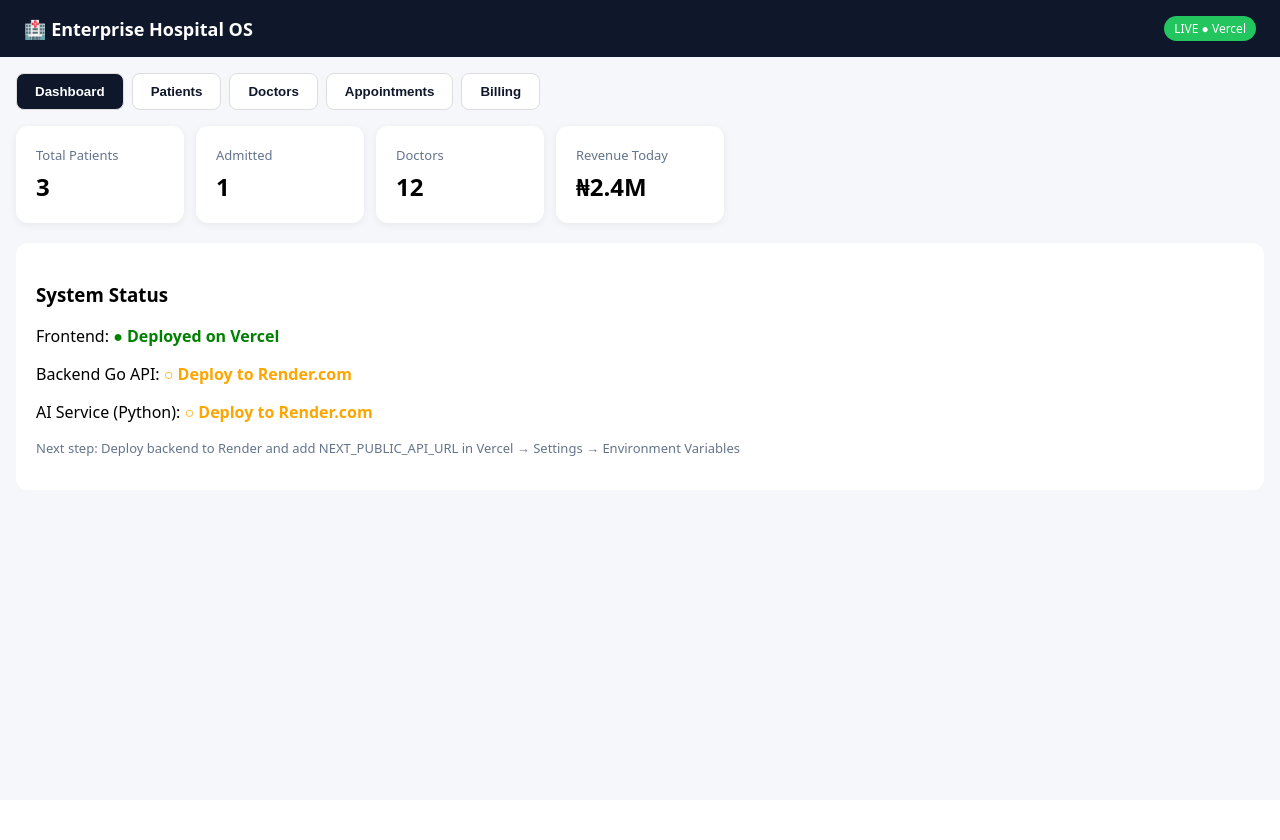
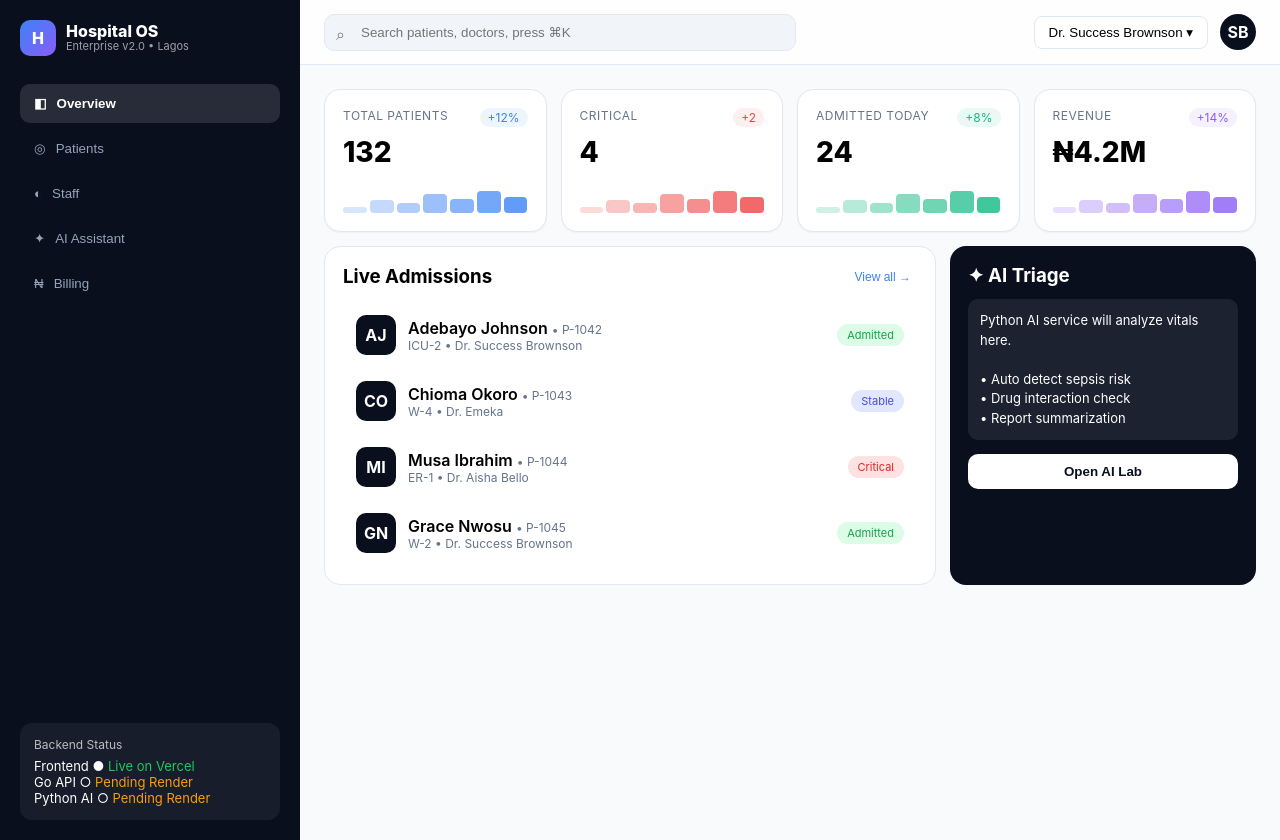
Before and after one commit to successbrownson222-cloud/enterprise-hospital-os, a Next.js app in the folder frontend/: page / in a window 1280 px wide. Before the commit the page ends 800 px from the top, so only its background shows below. Built offline with nearby package versions, Linux system fonts and the light colour scheme.

Commit message:
Update page.tsx

```diff
--- a/frontend/app/page.tsx
+++ b/frontend/app/page.tsx
@@ -1,98 +1,164 @@
 "use client";
-import { useState } from "react";
+import { useState, useMemo } from "react";
 
-type Patient = { id: string; name: string; age: number; status: string; doctor: string; date: string };
+type Patient = { id: string; name: string; age: number; gender: string; status: "Admitted"|"Discharged"|"Critical"|"Stable"; doctor: string; ward: string; avatar: string; date: string; bp: string; temp: string };
 
-const initialPatients: Patient[] = [
-  { id: "P-001", name: "Adebayo Johnson", age: 34, status: "Admitted", doctor: "Dr. Success Brownson", date: "2026-10-28" },
-  { id: "P-002", name: "Chioma Okoro", age: 28, status: "Discharged", doctor: "Dr. Emeka N.", date: "2026-10-27" },
-  { id: "P-003", name: "Musa Ibrahim", age: 45, status: "In Surgery", doctor: "Dr. Aisha Bello", date: "2026-10-28" },
+const patientsData: Patient[] = [
+  { id: "P-1042", name: "Adebayo Johnson", age: 34, gender: "M", status: "Admitted", doctor: "Dr. Success Brownson", ward: "ICU-2", avatar: "AJ", date: "Today 08:42", bp: "120/80", temp: "37.1°C" },
+  { id: "P-1043", name: "Chioma Okoro", age: 28, gender: "F", status: "Stable", doctor: "Dr. Emeka", ward: "W-4", avatar: "CO", date: "Today 09:12", bp: "118/76", temp: "36.8°C" },
+  { id: "P-1044", name: "Musa Ibrahim", age: 45, gender: "M", status: "Critical", doctor: "Dr. Aisha Bello", ward: "ER-1", avatar: "MI", date: "Today 10:03", bp: "145/95", temp: "38.2°C" },
+  { id: "P-1045", name: "Grace Nwosu", age: 31, gender: "F", status: "Admitted", doctor: "Dr. Success Brownson", ward: "W-2", avatar: "GN", date: "Yesterday", bp: "110/70", temp: "36.9°C" },
 ];
 
-export default function HospitalOS() {
-  const [tab, setTab] = useState("dashboard");
-  const [patients, setPatients] = useState<Patient[]>(initialPatients);
-  const [search, setSearch] = useState("");
-  const [showAdd, setShowAdd] = useState(false);
-  const [newPatient, setNewPatient] = useState({ name: "", age: "", doctor: "" });
+export default function EnterpriseHospitalOS() {
+  const [active, setActive] = useState("dashboard");
+  const [q, setQ] = useState("");
+  const [patients, setPatients] = useState(patientsData);
+  const [selected, setSelected] = useState<Patient|null>(null);
+  const [newP, setNewP] = useState({name:"",age:""});
 
-  const filtered = patients.filter(p => p.name.toLowerCase().includes(search.toLowerCase()));
+  const filtered = useMemo(()=> patients.filter(p=> (p.name+p.id+p.doctor).toLowerCase().includes(q.toLowerCase())), [q, patients]);
 
-  const addPatient = () => {
-    if (!newPatient.name) return;
-    setPatients([{ id: `P-${Math.floor(Math.random()*900)+100}`, name: newPatient.name, age: parseInt(newPatient.age)||30, status: "Admitted", doctor: newPatient.doctor||"Dr. Success", date: new Date().toISOString().split('T')[0] }, ...patients]);
-    setNewPatient({ name: "", age: "", doctor: "" });
-    setShowAdd(false);
+  const add = () => {
+    if(!newP.name) return;
+    const p: Patient = { id:`P-${Math.floor(Math.random()*9000)}`, name:newP.name, age: parseInt(newP.age)||30, gender:"M", status:"Admitted", doctor:"Dr. Success Brownson", ward:"W-1", avatar:newP.name.slice(0,2).toUpperCase(), date:"Just now", bp:"120/80", temp:"37.0°C" };
+    setPatients([p,...patients]); setNewP({name:"",age:""});
   };
 
+  const tabs = [
+    {id:"dashboard", label:"Overview", icon:"◧"},
+    {id:"patients", label:"Patients", icon:"◎"},
+    {id:"doctors", label:"Staff", icon:"◐"},
+    {id:"ai", label:"AI Assistant", icon:"✦"},
+    {id:"billing", label:"Billing", icon:"₦"},
+  ];
+
   return (
-    <div style={{ fontFamily: "system-ui", background: "#f5f7fb", minHeight: "100vh" }}>
-      <header style={{ background: "#0f172a", color: "white", padding: "16px 24px", display: "flex", justifyContent: "space-between", alignItems: "center" }}>
-        <h1 style={{ margin: 0, fontSize: "18px" }}>🏥 Enterprise Hospital OS</h1>
-        <span style={{ background: "#22c55e", padding: "4px 10px", borderRadius: "20px", fontSize: "12px" }}>LIVE ● Vercel</span>
+    <div style={{display:"flex", minHeight:"100vh", background:"#f8fafc", fontFamily:"Inter, system-ui"}}>
+      {/* SIDEBAR */}
+      <aside style={{width:"260px", background:"#0a0f1e", color:"white", padding:"20px", display:"flex", flexDirection:"column", position:"sticky", top:0, height:"100vh"}}>
+        <div style={{display:"flex", alignItems:"center", gap:"10px", marginBottom:"28px"}}>
+          <div style={{width:"36px", height:"36px", background:"linear-gradient(135deg,#3b82f6,#8b5cf6)", borderRadius:"10px", display:"grid", placeItems:"center", fontWeight:800}}>H</div>
+          <div><div style={{fontWeight:800, lineHeight:1}}>Hospital OS</div><div style={{fontSize:"11px", opacity:0.6}}>Enterprise v2.0 • Lagos</div></div>
+        </div>
+        <div style={{display:"flex", flexDirection:"column", gap:"6px"}}>
+          {tabs.map(t=>(
+            <button key={t.id} onClick={()=>setActive(t.id)} style={{textAlign:"left", padding:"12px 14px", borderRadius:"10px", border:"none", background: active===t.id ? "rgba(255,255,255,0.12)" : "transparent", color: active===t.id ? "white" : "#94a3b8", cursor:"pointer", display:"flex", gap:"10px", fontWeight: active===t.id ? 700 : 500}}>
+              <span>{t.icon}</span> {t.label}
+            </button>
+          ))}
+        </div>
+        <div style={{marginTop:"auto", background:"rgba(255,255,255,0.06)", padding:"14px", borderRadius:"12px"}}>
+          <div style={{fontSize:"12px", opacity:0.7}}>Backend Status</div>
+          <div style={{fontSize:"13px", marginTop:"6px"}}>Frontend ● <span style={{color:"#22c55e"}}>Live on Vercel</span></div>
+          <div style={{fontSize:"13px"}}>Go API ○ <span style={{color:"#f59e0b"}}>Pending Render</span></div>
+          <div style={{fontSize:"13px"}}>Python AI ○ <span style={{color:"#f59e0b"}}>Pending Render</span></div>
+        </div>
+      </aside>
+
+      {/* MAIN */}
+      <div style={{flex:1}}>
+        <header style={{height:"64px", background:"rgba(255,255,255,0.8)", backdropFilter:"blur(12px)", borderBottom:"1px solid #e2e8f0", display:"flex", alignItems:"center", justifyContent:"space-between", padding:"0 24px", position:"sticky", top:0, zIndex:10}}>
+          <div style={{display:"flex", alignItems:"center", gap:"12px", flex:1}}>
+            <div style={{position:"relative", flex:"1", maxWidth:"420px"}}>
+              <input value={q} onChange={e=>setQ(e.target.value)} placeholder="Search patients, doctors, press ⌘K" style={{width:"100%", padding:"10px 14px 10px 36px", borderRadius:"10px", border:"1px solid #e2e8f0", background:"#f1f5f9", outline:"none"}}/>
+              <span style={{position:"absolute", left:"12px", top:"10px", opacity:0.5}}>⌕</span>
+            </div>
+          </div>
+          <div style={{display:"flex", alignItems:"center", gap:"12px"}}>
+            <button style={{padding:"8px 14px", borderRadius:"8px", border:"1px solid #e2e8f0", background:"white"}}>Dr. Success Brownson ▾</button>
+            <div style={{width:"36px", height:"36px", borderRadius:"50%", background:"#0a0f1e", color:"white", display:"grid", placeItems:"center", fontWeight:700}}>SB</div>
+          </div>
         </header>
 
-      <div style={{ display: "flex", gap: "8px", padding: "16px", flexWrap: "wrap" }}>
-        {["dashboard","patients","doctors","appointments","billing"].map(t => (
-          <button key={t} onClick={()=>setTab(t)} style={{ padding: "10px 18px", borderRadius: "8px", border: "1px solid #ddd", background: tab===t ? "#0f172a" : "white", color: tab===t ? "white" : "#0f172a", textTransform: "capitalize", cursor: "pointer", fontWeight: 600 }}>{t}</button>
+        <main style={{padding:"24px"}}>
+          {active==="dashboard" && (
+            <>
+              <div style={{display:"grid", gridTemplateColumns:"repeat(auto-fit,minmax(200px,1fr))", gap:"14px"}}>
+                {[
+                  {label:"Total Patients", value:patients.length+128, change:"+12%", color:"#3b82f6"},
+                  {label:"Critical", value:patients.filter(p=>p.status==="Critical").length+3, change:"+2", color:"#ef4444"},
+                  {label:"Admitted Today", value:"24", change:"+8%", color:"#10b981"},
+                  {label:"Revenue", value:"₦4.2M", change:"+14%", color:"#8b5cf6"},
+                ].map(card=>(
+                  <div key={card.label} style={{background:"white", borderRadius:"16px", padding:"18px", border:"1px solid #e2e8f0", boxShadow:"0 1px 2px rgba(0,0,0,0.04)"}}>
+                    <div style={{display:"flex", justifyContent:"space-between"}}><span style={{fontSize:"12px", color:"#64748b", textTransform:"uppercase", letterSpacing:"0.5px"}}>{card.label}</span><span style={{fontSize:"12px", background:`${card.color}15`, color:card.color, padding:"2px 8px", borderRadius:"20px"}}>{card.change}</span></div>
+                    <div style={{fontSize:"28px", fontWeight:800, marginTop:"8px"}}>{card.value}</div>
+                    <div style={{height:"32px", marginTop:"12px", display:"flex", alignItems:"end", gap:"3px"}}>{[20,40,30,60,45,70,50].map((h,i)=><div key={i} style={{flex:1, height:`${h}%`, background:card.color, opacity:0.2+i*0.1, borderRadius:"4px"}}/>)}</div>
+                  </div>
                 ))}
               </div>
 
-      <main style={{ padding: "0 16px 40px" }}>
-        {tab==="dashboard" && (
-          <div style={{ display: "grid", gridTemplateColumns: "repeat(auto-fit,minmax(160px,1fr))", gap: "12px" }}>
-            {[{k:"Total Patients",v:patients.length},{k:"Admitted",v:patients.filter(p=>p.status==="Admitted").length},{k:"Doctors",v:12},{k:"Revenue Today",v:"₦2.4M"}].map(c=>(
-              <div key={c.k} style={{ background:"white", padding:"20px", borderRadius:"12px", boxShadow:"0 2px 8px rgba(0,0,0,0.06)" }}>
-                <div style={{ color:"#64748b", fontSize:"13px" }}>{c.k}</div>
-                <div style={{ fontSize:"24px", fontWeight:700, marginTop:"6px" }}>{c.v}</div>
+              <div style={{display:"grid", gridTemplateColumns:"2fr 1fr", gap:"14px", marginTop:"14px"}}>
+                <div style={{background:"white", borderRadius:"16px", padding:"18px", border:"1px solid #e2e8f0"}}>
+                  <div style={{display:"flex", justifyContent:"space-between", alignItems:"center", marginBottom:"14px"}}><h3 style={{margin:0}}>Live Admissions</h3><button onClick={()=>setActive("patients")} style={{fontSize:"12px", color:"#3b82f6", background:"none", border:"none", cursor:"pointer"}}>View all →</button></div>
+                  {filtered.slice(0,4).map(p=>(
+                    <div key={p.id} onClick={()=>setSelected(p)} style={{display:"flex", alignItems:"center", gap:"12px", padding:"12px", borderRadius:"12px", cursor:"pointer", border:"1px solid transparent"}} onMouseEnter={e=>e.currentTarget.style.background="#f8fafc"} onMouseLeave={e=>e.currentTarget.style.background="transparent"}>
+                      <div style={{width:"40px", height:"40px", borderRadius:"10px", background:"#0a0f1e", color:"white", display:"grid", placeItems:"center", fontWeight:700}}>{p.avatar}</div>
+                      <div style={{flex:1}}><div style={{fontWeight:600}}>{p.name} <span style={{fontWeight:400, color:"#64748b", fontSize:"12px"}}>• {p.id}</span></div><div style={{fontSize:"12px", color:"#64748b"}}>{p.ward} • {p.doctor}</div></div>
+                      <span style={{fontSize:"11px", padding:"4px 10px", borderRadius:"20px", background: p.status==="Critical" ? "#fee2e2" : p.status==="Admitted" ? "#dcfce7" : "#e0e7ff", color: p.status==="Critical" ? "#dc2626" : p.status==="Admitted" ? "#16a34a" : "#4f46e5"}}>{p.status}</span>
                     </div>
                   ))}
-            <div style={{ gridColumn:"1/-1", background:"white", padding:"20px", borderRadius:"12px", marginTop:"8px" }}>
-              <h3>System Status</h3>
-              <p>Frontend: <b style={{color:"green"}}>● Deployed on Vercel</b></p>
-              <p>Backend Go API: <b style={{color:"orange"}}>○ Deploy to Render.com</b></p>
-              <p>AI Service (Python): <b style={{color:"orange"}}>○ Deploy to Render.com</b></p>
-              <p style={{color:"#64748b", fontSize:"13px", marginTop:"12px"}}>Next step: Deploy backend to Render and add NEXT_PUBLIC_API_URL in Vercel → Settings → Environment Variables</p>
+                </div>
+                <div style={{background:"#0a0f1e", borderRadius:"16px", padding:"18px", color:"white"}}>
+                  <h3 style={{margin:"0 0 12px"}}>✦ AI Triage</h3>
+                  <div style={{background:"rgba(255,255,255,0.08)", padding:"12px", borderRadius:"10px", fontSize:"13px", lineHeight:1.5}}>
+                    Python AI service will analyze vitals here. <br/><br/>• Auto detect sepsis risk<br/>• Drug interaction check<br/>• Report summarization
+                  </div>
+                  <button onClick={()=>setActive("ai")} style={{marginTop:"14px", width:"100%", padding:"10px", borderRadius:"10px", background:"white", color:"#0a0f1e", border:"none", fontWeight:700, cursor:"pointer"}}>Open AI Lab</button>
                 </div>
               </div>
+            </>
           )}
 
-        {tab==="patients" && (
-          <div style={{ background:"white", borderRadius:"12px", padding:"16px" }}>
-            <div style={{ display:"flex", gap:"8px", marginBottom:"16px", flexWrap:"wrap" }}>
-              <input value={search} onChange={e=>setSearch(e.target.value)} placeholder="Search patient..." style={{ flex:1, padding:"10px", borderRadius:"8px", border:"1px solid #ddd" }} />
-              <button onClick={()=>setShowAdd(!showAdd)} style={{ padding:"10px 16px", background:"#2563eb", color:"white", border:"none", borderRadius:"8px", cursor:"pointer" }}>{showAdd ? "Close" : "+ Add Patient"}</button>
+          {active==="patients" && (
+            <div style={{background:"white", borderRadius:"16px", border:"1px solid #e2e8f0", overflow:"hidden"}}>
+              <div style={{padding:"16px 18px", display:"flex", justifyContent:"space-between", alignItems:"center", borderBottom:"1px solid #e2e8f0", gap:"10px", flexWrap:"wrap"}}>
+                <h3 style={{margin:0}}>Patients • {filtered.length}</h3>
+                <div style={{display:"flex", gap:"8px"}}>
+                  <input placeholder="Name" value={newP.name} onChange={e=>setNewP({...newP,name:e.target.value})} style={{padding:"8px 10px", borderRadius:"8px", border:"1px solid #e2e8f0"}}/>
+                  <input placeholder="Age" value={newP.age} onChange={e=>setNewP({...newP,age:e.target.value})} style={{width:"70px", padding:"8px 10px", borderRadius:"8px", border:"1px solid #e2e8f0"}}/>
+                  <button onClick={add} style={{padding:"8px 14px", background:"#0a0f1e", color:"white", borderRadius:"8px", border:"none", cursor:"pointer"}}>+ Add</button>
                 </div>
-
-            {showAdd && (
-              <div style={{ display:"flex", gap:"8px", marginBottom:"16px", flexWrap:"wrap", background:"#f8fafc", padding:"12px", borderRadius:"8px" }}>
-                <input placeholder="Full Name" value={newPatient.name} onChange={e=>setNewPatient({...newPatient,name:e.target.value})} style={{ flex:1, padding:"8px", borderRadius:"6px", border:"1px solid #ddd" }} />
-                <input placeholder="Age" value={newPatient.age} onChange={e=>setNewPatient({...newPatient,age:e.target.value})} style={{ width:"80px", padding:"8px", borderRadius:"6px", border:"1px solid #ddd" }} />
-                <input placeholder="Doctor" value={newPatient.doctor} onChange={e=>setNewPatient({...newPatient,doctor:e.target.value})} style={{ flex:1, padding:"8px", borderRadius:"6px", border:"1px solid #ddd" }} />
-                <button onClick={addPatient} style={{ padding:"8px 14px", background:"#0f172a", color:"white", border:"none", borderRadius:"6px" }}>Save</button>
               </div>
-            )}
-
-            <div style={{ overflowX:"auto" }}>
-              <table style={{ width:"100%", borderCollapse:"collapse" }}>
-                <thead><tr style={{ textAlign:"left", color:"#64748b", fontSize:"13px" }}><th style={{padding:"10px"}}>ID</th><th>Name</th><th>Age</th><th>Status</th><th>Doctor</th><th>Date</th></tr></thead>
+              <div style={{overflowX:"auto"}}>
+                <table style={{width:"100%", borderCollapse:"collapse", fontSize:"14px"}}>
+                  <thead style={{background:"#f8fafc", color:"#64748b", fontSize:"12px", textAlign:"left"}}><tr><th style={{padding:"12px 18px"}}>Patient</th><th>Vitals</th><th>Status</th><th>Ward</th><th>Time</th></tr></thead>
                   <tbody>{filtered.map(p=>(
-                  <tr key={p.id} style={{ borderTop:"1px solid #eee" }}><td style={{padding:"10px"}}>{p.id}</td><td style={{fontWeight:600}}>{p.name}</td><td>{p.age}</td><td><span style={{ background: p.status==="Admitted" ? "#dcfce7" : p.status==="In Surgery" ? "#fee2e2" : "#e0e7ff", padding:"4px 8px", borderRadius:"20px", fontSize:"12px" }}>{p.status}</span></td><td>{p.doctor}</td><td>{p.date}</td></tr>
+                    <tr key={p.id} onClick={()=>setSelected(p)} style={{borderTop:"1px solid #f1f5f9", cursor:"pointer"}}><td style={{padding:"12px 18px", display:"flex", gap:"10px", alignItems:"center"}}><div style={{width:"36px", height:"36px", borderRadius:"8px", background:"#e2e8f0", display:"grid", placeItems:"center", fontWeight:700}}>{p.avatar}</div><div><div style={{fontWeight:600}}>{p.name}</div><div style={{fontSize:"12px", color:"#64748b"}}>{p.id} • {p.age}y • {p.gender}</div></div></td><td style={{fontSize:"12px"}}>{p.bp} • {p.temp}</td><td><span style={{padding:"4px 10px", borderRadius:"20px", fontSize:"11px", background: p.status==="Critical" ? "#fee2e2" : "#dcfce7"}}>{p.status}</span></td><td style={{fontSize:"12px"}}>{p.ward}</td><td style={{fontSize:"12px", color:"#64748b"}}>{p.date}</td></tr>
                   ))}</tbody>
                 </table>
               </div>
             </div>
           )}
 
-        {tab!=="dashboard" && tab!=="patients" && (
-          <div style={{ background:"white", padding:"40px", borderRadius:"12px", textAlign:"center" }}>
-            <h2 style={{ textTransform:"capitalize" }}>{tab} Module</h2>
-            <p style={{ color:"#64748b" }}>This module will connect to your {tab} API on Render.</p>
-            <p style={{ marginTop:"12px" }}>Go API Endpoint: <code>/api/{tab}</code></p>
-            <button onClick={()=>alert(`${tab} feature coming when backend is deployed to Render!`)} style={{ marginTop:"16px", padding:"10px 18px", background:"#0f172a", color:"white", border:"none", borderRadius:"8px" }}>Test Button</button>
+          {active==="ai" && (
+            <div style={{background:"white", borderRadius:"16px", padding:"24px", border:"1px solid #e2e8f0"}}>
+              <h2>✦ AI Python Lab</h2>
+              <p style={{color:"#64748b"}}>This will connect to <code>backend/python-ai</code> on Render.</p>
+              <div style={{marginTop:"16px", display:"grid", gridTemplateColumns:"repeat(auto-fit,minmax(220px,1fr))", gap:"12px"}}>
+                {["Symptom Checker","Lab Report Summarizer","Drug Interaction"].map(f=>(
+                  <div key={f} style={{border:"1px solid #e2e8f0", borderRadius:"12px", padding:"16px"}}><b>{f}</b><p style={{fontSize:"12px", color:"#64748b", marginTop:"6px"}}>Endpoint: /ai/{f.toLowerCase().replace(" ","-")}</p><button style={{marginTop:"10px", padding:"8px 12px", borderRadius:"8px", border:"none", background:"#0a0f1e", color:"white", cursor:"pointer"}} onClick={()=>alert(`${f} — needs Python backend deployment`)}>Test AI</button></div>
+                ))}
               </div>
+            </div>
+          )}
+
+          {["doctors","billing"].includes(active) && (
+            <div style={{background:"white", borderRadius:"16px", padding:"40px", textAlign:"center", border:"1px solid #e2e8f0"}}><h2 style={{textTransform:"capitalize"}}>{active}</h2><p style={{color:"#64748b"}}>API route /api/{active} — ready for Go backend.</p></div>
           )}
         </main>
       </div>
+
+      {selected && (
+        <div onClick={()=>setSelected(null)} style={{position:"fixed", inset:0, background:"rgba(0,0,0,0.4)", backdropFilter:"blur(4px)", display:"grid", placeItems:"center", zIndex:50}}>
+          <div onClick={e=>e.stopPropagation()} style={{background:"white", borderRadius:"16px", padding:"20px", width:"90%", maxWidth:"400px"}}>
+            <div style={{display:"flex", justifyContent:"space-between"}}><h3 style={{margin:0}}>{selected.name}</h3><button onClick={()=>setSelected(null)} style={{border:"none", background:"#f1f5f9", borderRadius:"8px", padding:"6px 10px", cursor:"pointer"}}>✕</button></div>
+            <div style={{marginTop:"14px", display:"grid", gap:"8px", fontSize:"14px"}}><div>ID: <b>{selected.id}</b></div><div>Ward: {selected.ward}</div><div>Doctor: {selected.doctor}</div><div>BP: {selected.bp} | Temp: {selected.temp}</div><div>Status: {selected.status}</div></div>
+            <button style={{marginTop:"16px", width:"100%", padding:"10px", background:"#0a0f1e", color:"white", borderRadius:"10px", border:"none"}} onClick={()=>{alert(`Chart for ${selected.name}`); setSelected(null)}}>Open Full Chart</button>
+          </div>
+        </div>
+      )}
+    </div>
   );
 }
```
Lines whose indentation alone changed are shown as unchanged.
